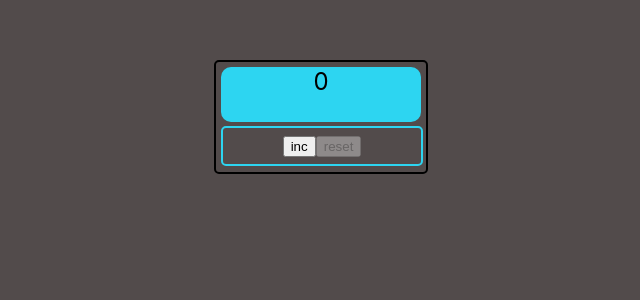
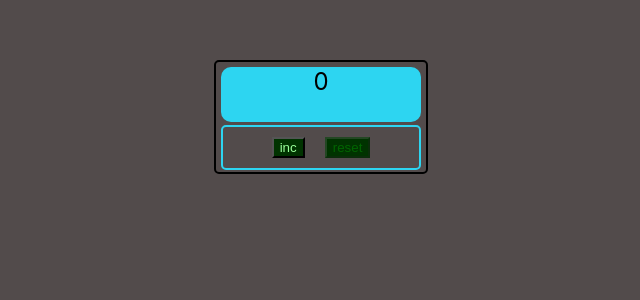
Before and after one commit to Alex666000/counter-2023, a React (Create React App) app: page / in a window 1280 px wide. Shown: the top 300 px of the page, without its empty margins (319-959 px from the left). Built offline with nearby package versions, Linux system fonts and the light colour scheme.

Commit message:
1 -local storage useEffect // made is CustomButton

```diff
--- a/src/App.module.css
+++ b/src/App.module.css
@@ -17,25 +17,26 @@
     background-color: #2dd5f1;
     border: #2dd5f1;
     font-size: 24px;
-
 }
 
 .buttons {
     border-radius: 5px;
-    width: 92%;
-    margin-top: 4px;
-    padding: 7px;
+    margin-top: 3px;
     border: 2px solid #2dd5f1;
 }
 
 .inc {
     background-color: #2dd5f1;
     width: 70px;
+    padding-right: 10px;
+    margin-right: 5px;
 }
 
 .reset {
     background-color: #2dd5f1;
     width: 70px;
+    padding-left: 10px;
+
 }
 
 .red {
--- a/src/App.tsx
+++ b/src/App.tsx
@@ -1,7 +1,7 @@
 import React, {useEffect, useState} from "react";
 import s from "./App.module.css";
 import Counter from "./components/Counter";
-import {Button} from "./components/Button";
+import {CustomButton} from "./common/SuperButton/CustomButton";
 
 
 function App() {
@@ -12,9 +12,8 @@ function App() {
 
     const setItemLocaleStorage = () => {
         return localStorage.setItem("countValue", JSON.stringify(count))
+    }
 
-    }
-// при перезагрузке счечик остается теперь = сохраняется
     useEffect(() => {
         let countString = localStorage.getItem("countValue")
         if (countString) {
@@ -41,15 +40,17 @@ function App() {
 
     return (
         <div className={s.App}>
-            <Counter count={count}/>
+            <Counter
+                maxValue={maxValue}
+                count={count}/>
             <div className={s.buttons}>
-                <Button
+                <CustomButton
                     name={"inc"}
-                    // дизейбл по условию
                     isDisabled={count === maxValue}
                     onClick={onIncCountClickHandler}
-                />
-                <Button
+                >
+                </CustomButton>
+                <CustomButton
                     name={"reset"}
                     isDisabled={count === minValue}
                     onClick={onResetCountClickHandler}
--- /dev/null
+++ b/src/common/SuperButton/CustomButton.module.css
@@ -0,0 +1,81 @@
+@keyframes blink {
+    0% {
+        left: -130%;
+    }
+    100% {
+        left: 130%;
+    }
+}
+.default {
+    background: #003300;
+    color: #99ff99;
+    outline: none;
+}
+.red {
+    background: #dd3355;
+}
+.button {
+    position: relative;
+    margin: 10px;
+    overflow: hidden;
+    cursor: pointer;
+}
+
+.button:after {
+    display: block;
+    content: '';
+    position: absolute;
+
+    left: -130%;
+    top: 0;
+    height: 100%;
+    width: 20%;
+
+    transform: skew(45deg);
+    background-color: #ffffff;
+    opacity: 0.7;
+    z-index: 14;
+}
+
+.button:hover::after {
+    animation: blink 0.35s ease;
+}
+
+.button:hover::before {
+    display: block;
+    content: '';
+    position: absolute;
+
+    left: -100vw;
+    top: 0;
+    height: 100vh;
+    width: 300vw;
+
+    background-color: #ffffff;
+    opacity: .2;
+
+    z-index: 7;
+
+}
+
+.button:focus {
+    outline: #99ff99 solid 1px;
+
+}
+
+.button:active {
+    background: #99ff99 ;
+}
+
+.button:disabled {
+    color: #006500;
+    cursor: auto;
+}
+
+.button:disabled::after {
+    z-index: -1;
+}
+
+.button:disabled::before {
+    z-index: -1;
+}
--- /dev/null
+++ b/src/common/SuperButton/CustomButton.tsx
@@ -0,0 +1,34 @@
+import React, {ButtonHTMLAttributes, DetailedHTMLProps} from "react"
+import s from "./CustomButton.module.css"
+
+// тип пропсов обычной кнопки, children в котором храниться название кнопки там уже описан
+type DefaultButtonPropsType = DetailedHTMLProps<ButtonHTMLAttributes<HTMLButtonElement>, HTMLButtonElement>
+
+type CustomButtonPropsType = DefaultButtonPropsType & {
+    red?: boolean
+    name: string
+    isDisabled: boolean
+    onClick: () => void
+}
+
+const CustomButton: React.FC<CustomButtonPropsType> = (
+    {
+        red, className, name, isDisabled, onClick,
+        ...restProps // все остальные пропсы попадут в объект restProps, там же будет children
+    }
+) => {
+    const finalClassName = `${s.button} ${red ? s.red : s.default} ${className}`
+
+    return (
+        <button
+            className={finalClassName}
+            name={name}
+            disabled={isDisabled}
+            onClick={() => onClick()}>
+
+            {name}
+        </button>
+    )
+}
+
+export {CustomButton}
--- a/src/components/Button.tsx
+++ /dev/null
@@ -1,18 +0,0 @@
-import React, {FC} from "react";
-
-
-type IncButtonPropsType = {
-    name: string
-    isDisabled: boolean
-    onClick: () => void
-}
-
-export const Button: FC<IncButtonPropsType> = ({name,isDisabled,onClick}) => {
-
-    return (
-        <button
-            name={name}
-            disabled={isDisabled}
-            onClick={ () => onClick() }>{name}</button>
-    )
-};
--- a/src/components/Counter.tsx
+++ b/src/components/Counter.tsx
@@ -3,14 +3,14 @@ import s from "../App.module.css";
 
 type CounterPropsType = {
     count: number
+    maxValue: number
 }
 
-export const Counter: React.FC<CounterPropsType> = ({count}) => {
+export const Counter: React.FC<CounterPropsType> = ({count, maxValue}) => {
     return (
         <div className={s.timer}>
             <div
-                // условный рендеринг
-                className={count === 5 ? s.red : ' '}>
+                className={count === maxValue ? s.red : ' '}>
                 {count}
             </div>
         </div>
```
Also changed, not shown: src/common/SuperButton/AlternativeSuperButton.tsx (added, +9 -0 lines), src/common/SuperCheckbox/AlternativeSuperCheckbox.tsx (added, +9 -0 lines), src/common/SuperCheckbox/SuperCheckbox.module.css (added, +39 -0 lines), src/common/SuperCheckbox/SuperCheckbox.tsx (added, +44 -0 lines), src/common/SuperInputText/SuperInputText.module.css (added, +31 -0 lines), src/common/SuperInputText/SuperInputText.tsx (added, +60 -0 lines), src/common/SuperCheckbox/ch.png (added).
